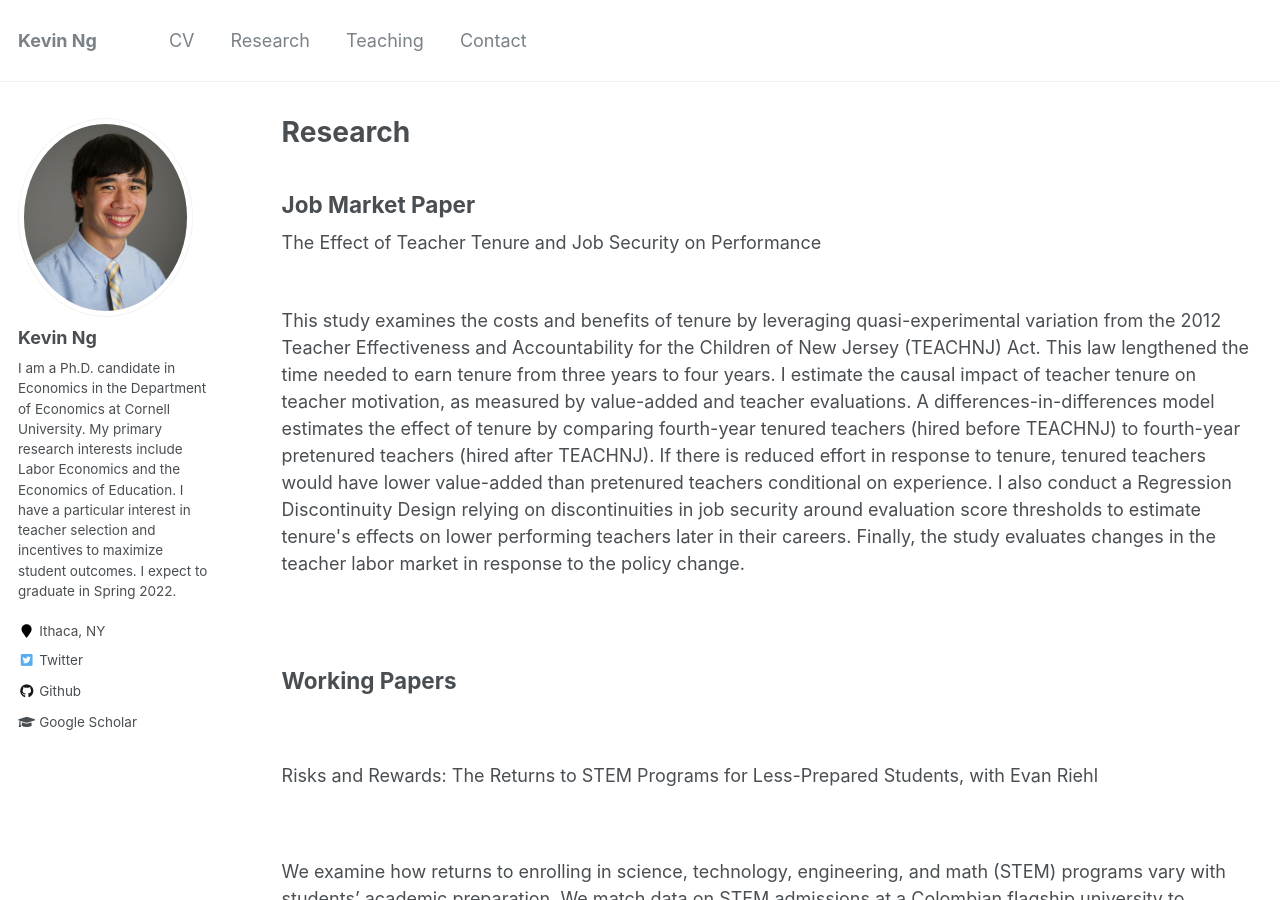
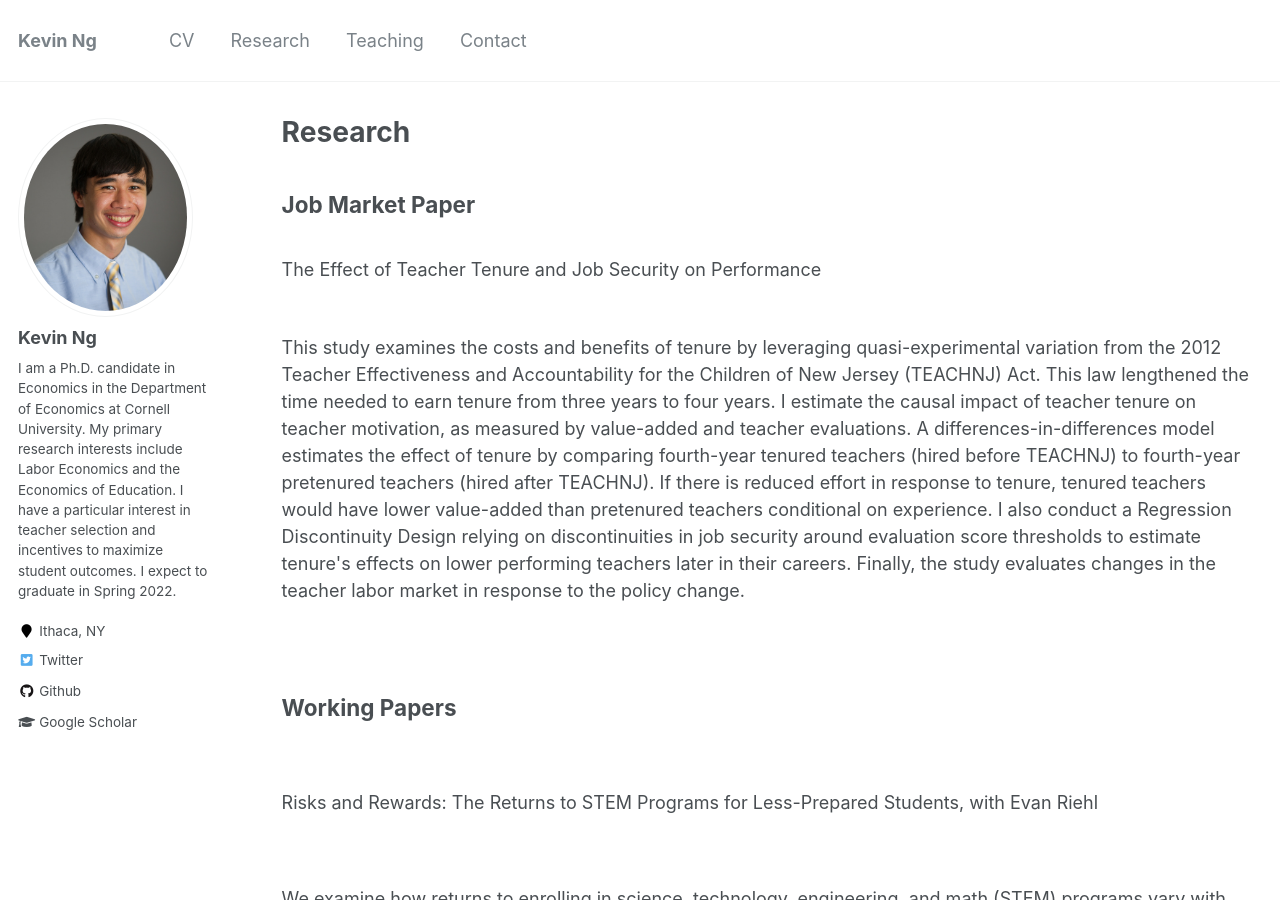
Before and after one commit to KevinCNg/kevincng.github.io, a Jekyll site: the page built from _pages/research.md, in a window 1280 px wide and 900 px high. Built offline with Jekyll 4.4.1, drawn with Linux system fonts in a browser that asks for light colours.

Commit message:
Update research.md

```diff
--- a/_pages/research.md
+++ b/_pages/research.md
@@ -5,8 +5,8 @@ permalink: /research/
 author_profile: true
 ---
 <p id="1.5-spaced" style="line-height: 150%;">
-<h2> Job Market Paper </h2>
-<div> The Effect of Teacher Tenure and Job Security on Performance</div> <br style="line-height: 5px" />
+<h2> Job Market Paper </h2><br>
+<div> The Effect of Teacher Tenure and Job Security on Performance</div> <br>
 </p>
 <div>This study examines the costs and benefits of tenure by leveraging quasi-experimental variation from the 2012 Teacher Effectiveness and Accountability for the Children of New Jersey (TEACHNJ) Act. This law lengthened the time needed to earn tenure from three years to four years. I estimate the causal impact of teacher tenure on teacher motivation, as measured by value-added and teacher evaluations. A differences-in-differences model estimates the effect of tenure by comparing fourth-year tenured teachers (hired before TEACHNJ) to fourth-year pretenured teachers (hired after TEACHNJ). If there is reduced effort in response to tenure, tenured teachers would have lower value-added than pretenured teachers conditional on experience. I also conduct a Regression Discontinuity Design relying on discontinuities in job security around evaluation score thresholds to estimate tenure's effects on lower performing teachers later in their careers. Finally, the study evaluates changes in the teacher labor market in response to the policy change. </div><br>
 
```
